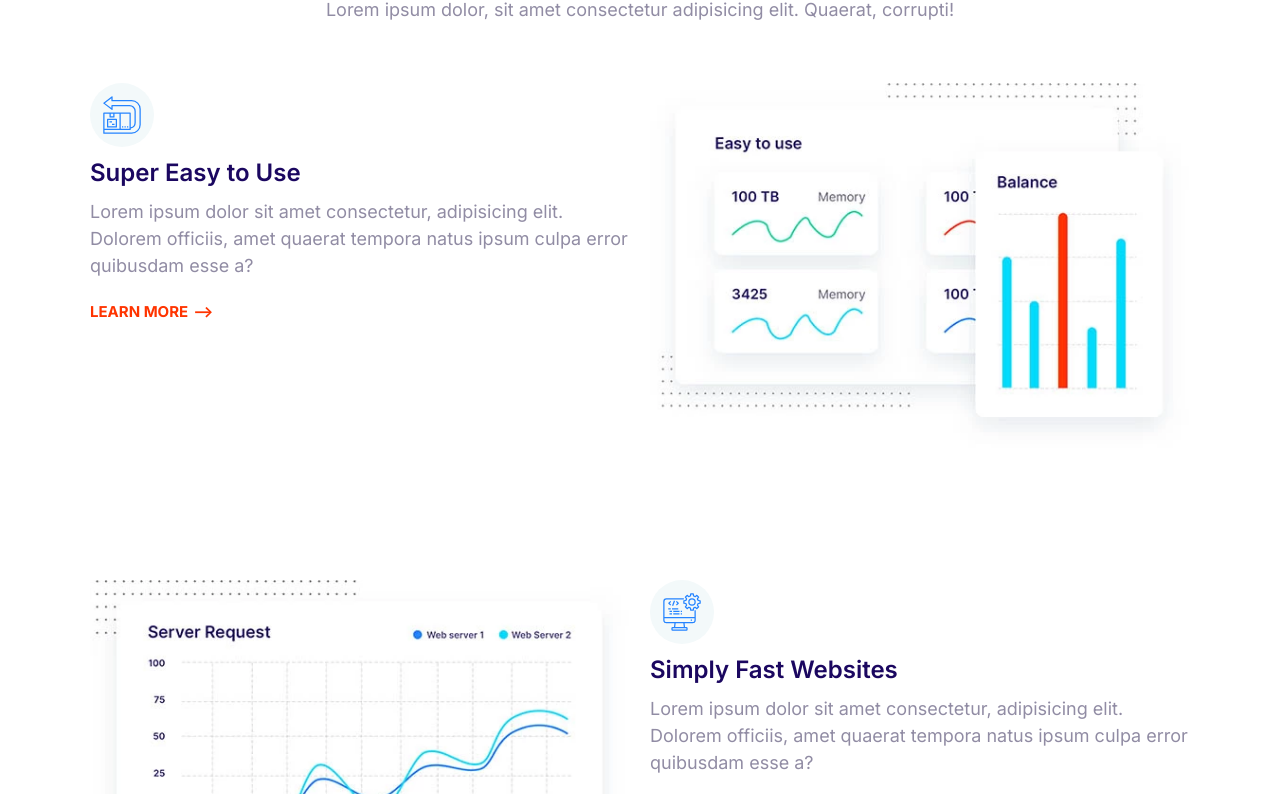
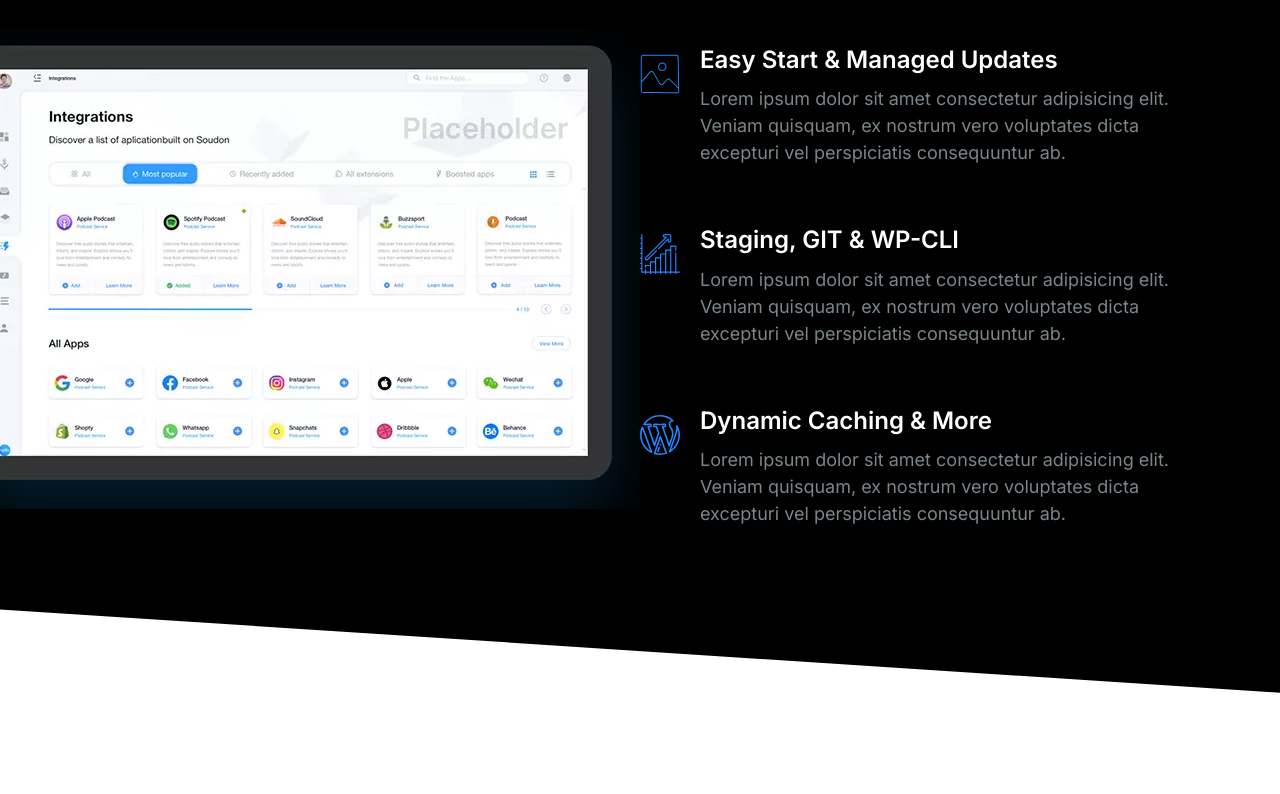
Before and after one commit to ksajjadk/sajjad, a plain HTML site: page index.html in a window 1280 px wide. Shown: the part 141-935 px from the top of the page. After the commit the page ends 834 px from the top, so only its background shows below. Drawn offline with Linux system fonts and the light colour scheme.

Commit message:
builld the block-showcase component.

```diff
--- a/css/styles.css
+++ b/css/styles.css
@@ -382,6 +382,7 @@
 /* Media */
 .media{
     display: flex;
+    margin-bottom: 4rem;
 }
 .media__title{
     margin-top: 0;
@@ -561,19 +562,21 @@
    background: #000;
    color: #7b858b;
 }
-.block--dark .block__heading{
+.block--dark h1,
+.block--dark h2,
+.block--dark h3{
     color: #fff;
 }
 
 .block--skewed-right{
 
     padding-bottom:calc(var(--padding-vertical) + 4rem);
-    clip-path: polygon(0% 0%, 100% 0%, 100% 100%, 0% 80%);
+    clip-path: polygon(0% 0%, 100% 0%, 100% 100%, 0% 90%);
 }
 .block--skewed-left{
 
     padding-bottom:calc(var(--paddin-vertical) + 4rem);
-    clip-path: polygon(0% 0%, 100% 0%, 100% 80%, 0% 100%);
+    clip-path: polygon(0% 0%, 100% 0%, 100% 90%, 0% 100%);
 }
 .container{
     max-width: 1140px;
@@ -634,9 +637,7 @@
 
 }
 /* Hero */
-.hero{
-    clip-path: polygon(0% 0%, 100% 0%, 100% 90%, 0% 100%);
-}
+
 .hero__tagline{
     font-size: 2rem;
     color:#b9c3cf ;
@@ -700,7 +701,7 @@
     margin: 12rem 0;
   }
   .feature:first-of-type{
-    margin-top: 6rem;
+    margin-top: 6remlo;
   }
   .feature__heading{
     margin:1rem 0 ;
@@ -714,3 +715,22 @@
 
     }
  }
+
+ /* Showcase Block */
+ .block-showcase__image >img{
+    width: 100%;
+ }
+
+ @media screen and (min-width:768px) {
+    .block-showcase .grid{
+        grid-template-columns:50% 50% ;
+    }
+    .block-showcase__image{
+
+        justify-self: end;
+    }
+    .block-showcase__image > img{
+        width: auto;
+        max-width: 700px;
+    }
+ }
--- a/index.html
+++ b/index.html
@@ -14,122 +14,76 @@
     <link rel="stylesheet" href="css/styles.css" />
   </head>
   <body>
-    <section class="block container">
+    <section class="block block--dark block--skewed-right block-showcase">
       <header class="block__header">
-        <h2>Host on the Cloud to Keep Growing</h2>
-        <p>
-          Lorem ipsum dolor, sit amet consectetur adipisicing elit. Quaerat,
-          corrupti!
-        </p>
+        <h2>User-friendly Control Panel</h2>
       </header>
-      <article class="grid grid--1x2 feature">
-        <div class="feature__content">
-          <span class="icon-container">
-            <svg class="icon icon--primary">
-              <use xlink:href="images/sprite.svg#easy"></use>
-            </svg>
-          </span>
-          <h3 class="feature__heading">Super Easy to Use</h3>
-          <p>
-            Lorem ipsum dolor sit amet consectetur, adipisicing elit. Dolorem
-            officiis, amet quaerat tempora natus ipsum culpa error quibusdam
-            esse a?
-          </p>
-          <a href="#" class="link-arrow">Learn More</a>
-        </div>
-        <picture>
+      <div class="container grid grid--1x2">
+        <picture class="block-showcase__image">
           <source
             type="image/webp"
-            srcset="images/easy.webp 1x, images/easy@2x.webp 2x"
+            srcset="images/ipad.webp 1x, images/ipad@2x.webp 2x"
           />
           <source
-            type="image/jpg"
-            srcset="images/easy.jpg 1x, images/easy@2x.jpg 2x"
+            type="image/png"
+            srcset="images/ipad.png 1x, images/ipad@2x.png 2x"
           />
-          <img class="feature__image" src="images/easy@2x.jpg" alt="" />
+          <img src="images/ipad.png" alt="" />
         </picture>
-      </article>
-      <article class="grid grid--1x2 feature">
-        <div class="feature__content">
-          <span class="icon-container">
+        <ul class="list">
+          <li>
+            <div class="media">
+              <div class="media__image">
                 <svg class="icon icon--primary">
-              <use xlink:href="images/sprite.svg#computer"></use>
+                  <use xlink:href="images/sprite.svg#snap"></use>
                 </svg>
-          </span>
-          <h3 class="feature__heading">Simply Fast Websites</h3>
+              </div>
+              <div class="media__body">
+                <h3 class="media__title">Easy Start & Managed Updates</h3>
                 <p>
-            Lorem ipsum dolor sit amet consectetur, adipisicing elit. Dolorem
-            officiis, amet quaerat tempora natus ipsum culpa error quibusdam
-            esse a?
+                  Lorem ipsum dolor sit amet consectetur adipisicing elit.
+                  Veniam quisquam, ex nostrum vero voluptates dicta excepturi
+                  vel perspiciatis consequuntur ab.
                 </p>
-          <a href="#" class="link-arrow">Learn More</a>
               </div>
-        <picture>
-          <source
-            type="image/webp"
-            srcset="images/fast.webp 1x, images/fast@2x.webp 2x"
-          />
-          <source
-            type="image/jpg"
-            srcset="images/fast.jpg 1x, images/fast@2x.jpg 2x"
-          />
-          <img class="feature__image" src="images/fast@2x.jpg" alt="" />
-        </picture>
-      </article>
-      <article class="grid grid--1x2 feature">
-        <div class="feature__content">
-          <span class="icon-container">
+            </div>
+          </li>
+          <li>
+            <div class="media">
+              <div class="media__image">
+                <svg class="icon icon--primary">
+                  <use xlink:href="images/sprite.svg#growth"></use>
+                </svg>
+              </div>
+              <div class="media__body">
+                <h3 class="media__title">Staging, GIT & WP-CLI</h3>
+                <p>
+                  Lorem ipsum dolor sit amet consectetur adipisicing elit.
+                  Veniam quisquam, ex nostrum vero voluptates dicta excepturi
+                  vel perspiciatis consequuntur ab.
+                </p>
+              </div>
+            </div>
+          </li>
+          <li>
+            <div class="media">
+              <div class="media__image">
                 <svg class="icon icon--primary">
                   <use xlink:href="images/sprite.svg#wordpress"></use>
                 </svg>
-          </span>
-          <h3 class="feature__heading">Wordpress Made Easy</h3>
+              </div>
+              <div class="media__body">
+                <h3 class="media__title">Dynamic Caching & More</h3>
                 <p>
-            Lorem ipsum dolor sit amet consectetur, adipisicing elit. Dolorem
-            officiis, amet quaerat tempora natus ipsum culpa error quibusdam
-            esse a?
+                  Lorem ipsum dolor sit amet consectetur adipisicing elit.
+                  Veniam quisquam, ex nostrum vero voluptates dicta excepturi
+                  vel perspiciatis consequuntur ab.
                 </p>
-          <a href="#" class="link-arrow">Learn More</a>
               </div>
-        <picture>
-          <source
-            type="image/webp"
-            srcset="images/Wordpress.webp 1x, images/Wordpress@2x.webp 2x"
-          />
-          <source
-            type="image/jpg"
-            srcset="images/Wordpress.jpg 1x, images/Wordpress@2x.jpg 2x"
-          />
-          <img class="feature__image" src="images/Wordpress@2x.jpg" alt="" />
-        </picture>
-      </article>
-      <article class="grid grid--1x2 feature">
-        <div class="feature__content">
-          <span class="icon-container">
-            <svg class="icon icon--primary">
-              <use xlink:href="images/sprite.svg#clock"></use>
-            </svg>
-          </span>
-          <h3 class="feature__heading">24/7 Expert Support</h3>
-          <p>
-            Lorem ipsum dolor sit amet consectetur, adipisicing elit. Dolorem
-            officiis, amet quaerat tempora natus ipsum culpa error quibusdam
-            esse a?
-          </p>
-          <a href="#" class="link-arrow">Learn More</a>
             </div>
-        <picture>
-          <source
-            type="image/webp"
-            srcset="images/support.webp 1x, images/support@2x.webp 2x"
-          />
-          <source
-            type="image/jpg"
-            srcset="images/support.jpg 1x, images/support@2x.jpg 2x"
-          />
-          <img class="feature__image" src="images/support@2x.jpg" alt="" />
-        </picture>
-      </article>
+          </li>
+        </ul>
+      </div>
     </section>
     <script src="js/main.js"></script>
   </body>
```
Also changed, not shown: components/block-showcase.html (added, +71 -0 lines), images/ipad.png (added), images/ipad.webp (added), images/ipad@2x.png (added), images/ipad@2x.webp (added). Lines whose indentation alone changed are shown as unchanged.
